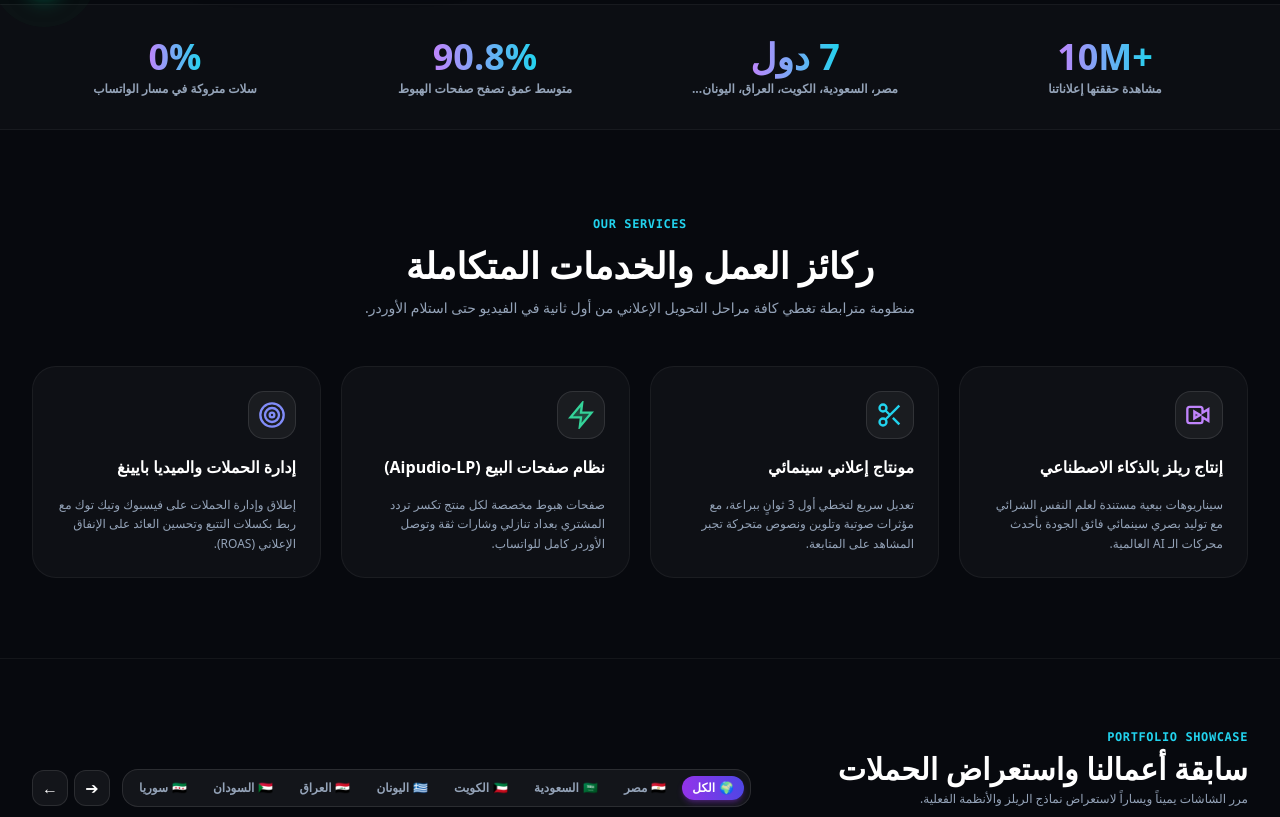
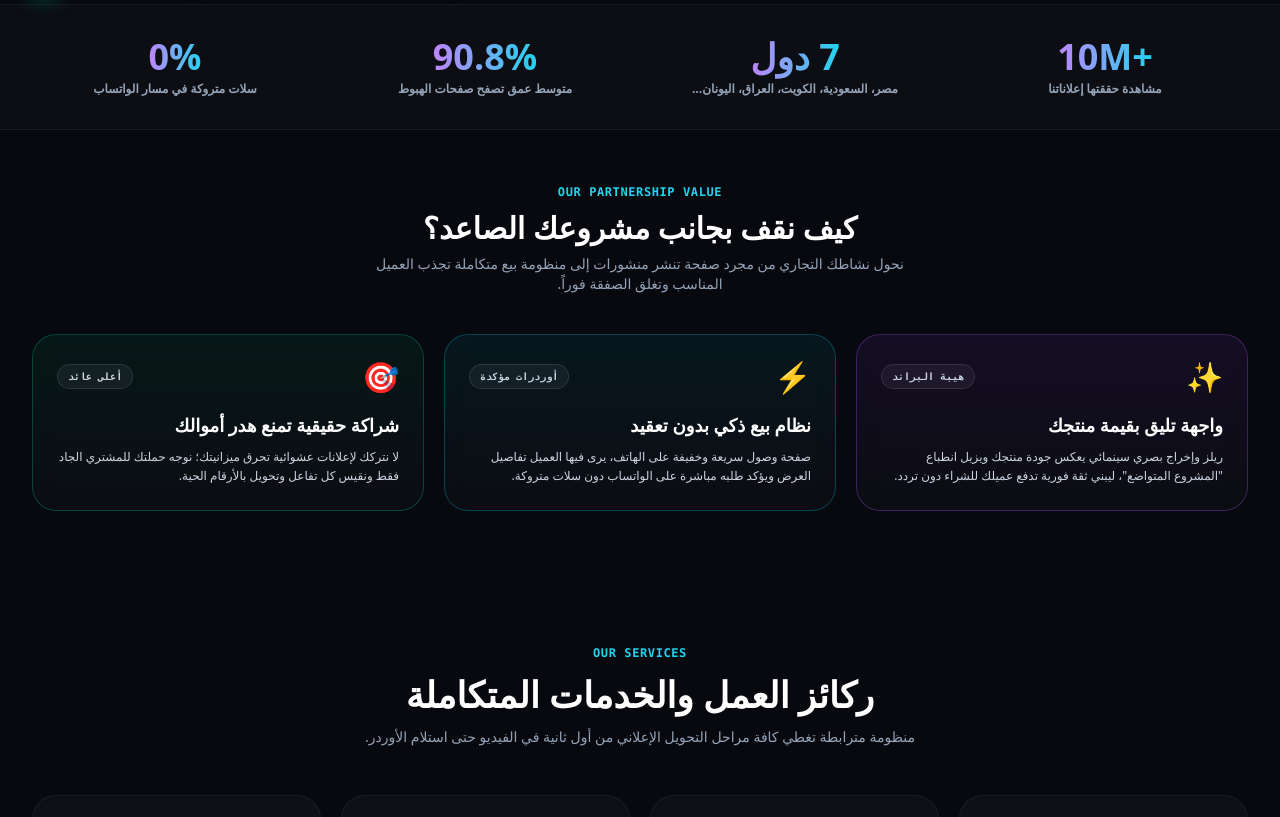
Before and after one commit to aipudiohelp/aipudio-platform, a Next.js app in the folder aipudio-website/: page / in a window 1280 px wide. Shown: the part 782-1599 px from the top of the page. Built offline with nearby package versions, Linux system fonts and the light colour scheme; no server answers; the database is empty.

Commit message:
Update page.jsx

```diff
--- a/aipudio-website/app/page.jsx
+++ b/aipudio-website/app/page.jsx
@@ -3,6 +3,7 @@
 import Navbar from '@/components/Navbar'
 import Hero from '@/components/Hero'
 import StatsBar from '@/components/StatsBar'
+import Pillars from '@/components/Pillars'
 import Services from '@/components/Services'
 import Portfolio from '@/components/Portfolio'
 import Workflow from '@/components/Workflow'
@@ -17,6 +18,10 @@ export default function HomePage() {
       <Navbar />
       <Hero />
       <StatsBar />
+
+      {/* محاور القيمة والشراكة مع الأنشطة الصاعدة */}
+      <Pillars />
+
       <Services />
       <Portfolio />
       <Workflow />
```
